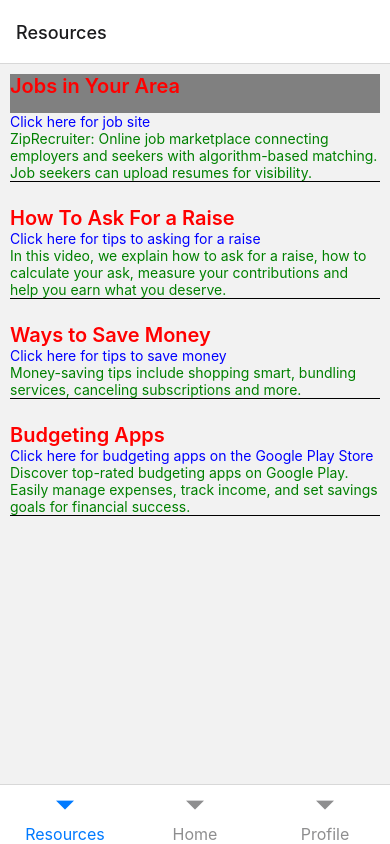
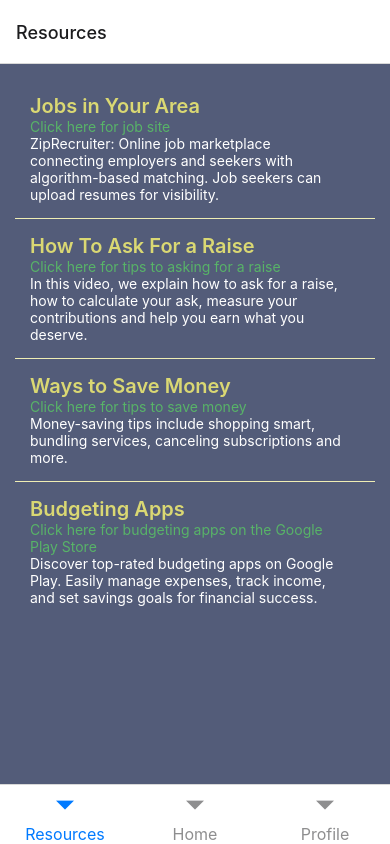
Before and after one commit to rngSwoop/RealWages, a React Native app: screen /Main in a window 390 px wide. Built offline with nearby package versions, Linux system fonts and the light colour scheme.

Commit message:
got resources page looking better

```diff
--- a/src/navigation/AppNavigator.js
+++ b/src/navigation/AppNavigator.js
@@ -30,7 +30,10 @@ const MainTabs = ({ route }) => {
     <Tab.Navigator
       screenOptions={{
         tabBarLabelStyle: { fontSize: 16 }, // Font size of the tab labels
-        tabBarStyle: { height: 60 }, // Height of the tab bar
+        tabBarStyle: {
+          height: 60,
+          // backgroundColor: "#292e3d"
+         }
       }}
     >
       <Tab.Screen name="Resources" component={ResourcesScreen} />
--- a/src/screens/ResourcesScreen.js
+++ b/src/screens/ResourcesScreen.js
@@ -1,77 +1,81 @@
 import React, { useState } from 'react';
-import { View, Text, TextInput, Button, StyleSheet } from 'react-native';
+import { View, Text, TextInput, Button, StyleSheet, TouchableOpacity } from 'react-native';
 import { Linking } from 'react-native';
 
 const ResourcesScreen = () => {
 
   return (
     <View style={styles.container}>
-      <Text style={styles.test} onPress={() => Linking.openURL('https://www.ziprecruiter.com')}>
 
-        <View style={styles.headerContainer}>
+      <TouchableOpacity onPress={() => Linking.openURL('https://www.ziprecruiter.com')}>
+        <View style={styles.sectionContainer}>
           <Text style={styles.header}>
-            Jobs in Your Area{"\n"}
+            Jobs in Your Area
           </Text>
-        </View>
 
           <Text style={styles.body}>
-          Click here for job site{"\n"}
+            Click here for job site
           </Text>
 
           <Text style={styles.description}>
-          ZipRecruiter: Online job marketplace connecting employers and seekers with algorithm-based matching. Job seekers can upload resumes for visibility.{"\n"}
+            ZipRecruiter: Online job marketplace connecting employers and seekers with algorithm-based matching. Job seekers can upload resumes for visibility.
           </Text>
-      </Text>
+        </View>
+      </TouchableOpacity>
 
       <View style={styles.line}></View>
 
-      <Text onPress={() => Linking.openURL('https://www.indeed.com/career-advice/pay-salary/guide-how-to-ask-for-a-raise')}>
+      <TouchableOpacity onPress={() => Linking.openURL('https://www.indeed.com/career-advice/pay-salary/guide-how-to-ask-for-a-raise')}>
+        <View style={styles.sectionContainer}>
           <Text style={styles.header}>
-        {"\n"}How To Ask For a Raise{"\n"}
+          How To Ask For a Raise
           </Text>
 
           <Text style={styles.body}>
-          Click here for tips to asking for a raise{"\n"}
+            Click here for tips to asking for a raise
           </Text>
 
           <Text style={styles.description}>
-          In this video, we explain how to ask for a raise, how to calculate your ask, measure your contributions and help you earn what you deserve.{"\n"}
+            In this video, we explain how to ask for a raise, how to calculate your ask, measure your contributions and help you earn what you deserve.
           </Text>
-      </Text>
+        </View>
+      </TouchableOpacity>
 
       <View style={styles.line}></View>
 
-      <Text onPress={() => Linking.openURL('https://www.nerdwallet.com/article/finance/how-to-save-money')}>
+      <TouchableOpacity onPress={() => Linking.openURL('https://www.nerdwallet.com/article/finance/how-to-save-money')}>
+        <View style={styles.sectionContainer}>
           <Text style={styles.header}>
-        {"\n"}Ways to Save Money{"\n"}
+          Ways to Save Money
           </Text>
 
           <Text style={styles.body}>
-          Click here for tips to save money{"\n"}
+            Click here for tips to save money
           </Text>
 
           <Text style={styles.description}>
-          Money-saving tips include shopping smart, bundling services, canceling subscriptions and more.{"\n"}
+            Money-saving tips include shopping smart, bundling services, canceling subscriptions and more.
           </Text>
-      </Text>
+        </View>
+      </TouchableOpacity>
 
       <View style={styles.line}></View>
 
-      <Text onPress={() => Linking.openURL('https://play.google.com/store/search?q=budgeting+apps+free&c=apps&hl=en_US&gl=US')}>
+      <TouchableOpacity onPress={() => Linking.openURL('https://play.google.com/store/search?q=budgeting+apps+free&c=apps&hl=en_US&gl=US')}>
+        <View style={styles.sectionContainer}>
           <Text style={styles.header}>
-        {"\n"}Budgeting Apps{"\n"}
+          Budgeting Apps
           </Text>
 
           <Text style={styles.body}>
-          Click here for budgeting apps on the Google Play Store{"\n"}
+            Click here for budgeting apps on the Google Play Store
           </Text>
 
           <Text style={styles.description}>
-          Discover top-rated budgeting apps on Google Play. Easily manage expenses, track income, and set savings goals for financial success.{"\n"}
+            Discover top-rated budgeting apps on Google Play. Easily manage expenses, track income, and set savings goals for financial success.
           </Text>
-      </Text>
-
-      <View style={styles.line}></View>
+        </View>
+      </TouchableOpacity>
 
     </View>
   );
@@ -79,37 +83,30 @@ const ResourcesScreen = () => {
 
 const styles = StyleSheet.create({
   container: {
-    flex: 1,
-    alignItems: 'left',
-    margin: 10,
-    // backgroundColor: "yellow",
-  },
-  test: {
-    // margin: 10,
-    // backgroundColor: "purple",
+    height: '100%',
+    backgroundColor: "#535c79",
+    padding: 15
   },
   header: {
-    color: "red",
+    color: "#dad873",
     fontSize: 20,
     fontWeight: '600',
-    // backgroundColor: "green",
-    // padding: "auto",
   },
-  headerContainer: {
-    paddingBottom: 15,
-    backgroundColor: 'grey',
+  sectionContainer: {
+    padding: 5,
+    paddingRight: 40,
     width: '100%',
+    margin: 10
   },
   body: {
-    color: "blue",
-    // backgroundColor: "red",
+    color: "#58b368",
   },
   description: {
-    color: "green",
-    // backgroundColor: "white",
+    // color: "#309975",
+    color: "white"
   },
   line: {
-    borderBottomColor: 'black',
+    borderBottomColor: '#efeeb4',
     borderBottomWidth: StyleSheet.hairlineWidth,
   },
 });
```
Also changed, not shown: 1 other file (tests, documents, lock files or other folders). Lines whose indentation alone changed are shown as unchanged.
